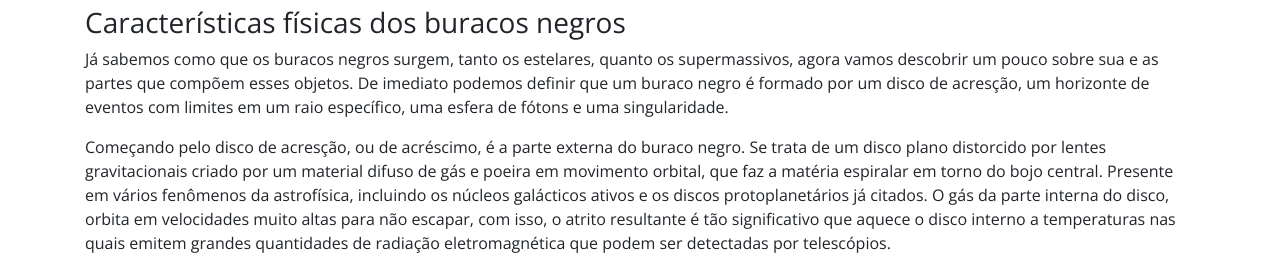
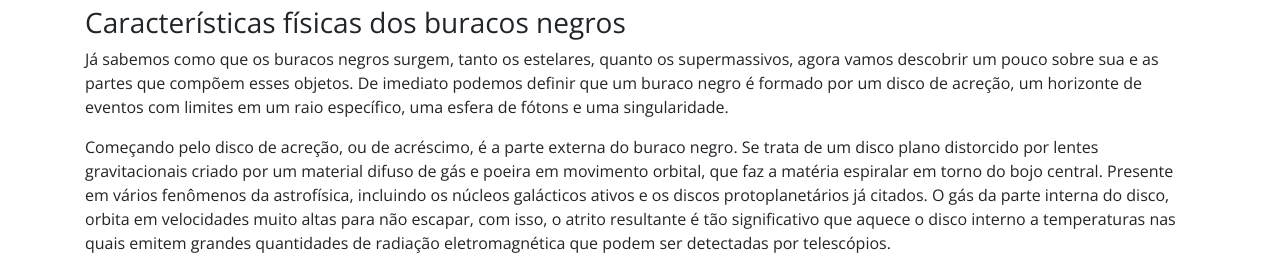
Before and after one commit to sidereus-nuncius/sidereus-nuncius.github.io, a Jekyll site: the page built from _posts/2020-08-10-buracos-negros.md, in a window 1280 px wide and 1400 px high, scrolled down 3207 px. Shown: the part 212-478 px from the top of the window. Built offline with Jekyll 4.4.1, drawn with Linux system fonts in a browser that asks for light colours; nearby versions of some CDN libraries; formulas are drawn with MathJax 3; some of the changed text lies outside the part shown.

Commit message:
editei post bn

```diff
--- a/_posts/2020-08-10-buracos-negros.md
+++ b/_posts/2020-08-10-buracos-negros.md
@@ -14,7 +14,7 @@ tags:
 ---
 
 * * *
-<h5>Um buraco negro não é uma estrela como visto <a href="2020-03-10-o-sol-nossa-estrela-modelo.md">anteriormente</a>, mas um remanescente de estrela, um objeto compacto sem superfície e com um imenso campo gravitacional que o espaço-tempo em seu entorno é deformado a ponto de interferir até mesmo na trajetória da luz. Devido tal concentração de matéria, sua forma e definição só faz sentido no contexto da <em>Relatividade Geral</em>.</h5>
+<h5>Um buraco negro não é uma estrela como visto <a href="../2020-03-10-o-sol-nossa-estrela-modelo.md">anteriormente</a>, mas um remanescente de estrela, um objeto compacto sem superfície e com um imenso campo gravitacional que o espaço-tempo em seu entorno é deformado a ponto de interferir até mesmo na trajetória da luz. Devido tal concentração de matéria, sua forma e definição só faz sentido no contexto da <em>Relatividade Geral</em>.</h5>
 * * *
 
 <center>
@@ -26,7 +26,7 @@ tags:
 
 Os buracos negros são uma parte importante do nosso ecossistema cósmico, mesmo sendo identificado na maioria das vezes como devoradores de estrelas e de intrépidos astronautas que ultrapassam seus limites, quanto mais aprendemos sobre eles, mais parece que devemos ficar felizes por estarem por perto! Por exemplo, os buracos negros supermassivos ajudam a manter as galáxias estáveis, na verdade ao que parece as galáxias mantém todas aquelas estruturas por causa desses objetos exóticos.
 
-De fato, qualquer coisa que ultrapasse os limites de um buraco negro desaparece para sempre, por isso não podemos vê-lo. Mas a verdade é que apenas uma pequena fração da matéria próxima de um buraco negro é puxada, a maior parte fica em seu entorno, como a água quando forma um vórtice ou um redemoinho. A água nunca desce direto pelo ralo. O mesmo ocorre com o gás e a poeira que circunda um buraco negro. Se a matéria não perder sua rotação, ela entrará em órbita em forma de disco ao redor do buraco negro, o chamado disco de acresção, a parte acinzentada da figura 1.
+De fato, qualquer coisa que ultrapasse os limites de um buraco negro desaparece para sempre, por isso não podemos vê-lo. Mas a verdade é que apenas uma pequena fração da matéria próxima de um buraco negro é puxada, a maior parte fica em seu entorno, como a água quando forma um vórtice ou um redemoinho. A água nunca desce direto pelo ralo. O mesmo ocorre com o gás e a poeira que circunda um buraco negro. Se a matéria não perder sua rotação, ela entrará em órbita em forma de disco ao redor do buraco negro, o chamado disco de acreção, a parte acinzentada da figura 1.
 
 Mas o que acontece com a matéria que cai em um buraco negro? Essa pergunta pode ser melhor respondida no contexto da **relatividade geral**, mas podemos dizer que a matéria que cai ao *redor* do buraco negro nunca pode alcançar o próprio buraco negro, a menos que perca momento angular (rotação). Na verdade a matéria que cai é expelida antes de alcançar o próprio buraco negro. Recentemente os astrônomos observaram que o centro da Via-láctea na região de Sgr $A^*$, emitiu-se um brilho intenso, ficando esta 75 vezes mais brilhante que o normal. Quando um buraco negro brilha tão intensamente assim, é o sinal de que algo pode ter chegado perto o suficiente para ser agarrado por seu forte campo gravitacional. Logo os buracos negros não apenas absorvem coisas mas as emitem em forma de radiação. A matéria é expulsa pelos pólos em forma de jatos a velocidades enormes, próximas a da luz. Essa ejeção de matéria pode provocar alguns efeitos adversos, principalmente nos buracos negros supermassivos, interrompendo o crescimento das galáxias ou até mesmo parando o fluxo de gás em direção aos centros dos aglomerados de galáxias.
 
@@ -59,9 +59,9 @@ A galáxia M87 possui mais que o dobro do diâmetro da Via-Láctea, aproximadame
 
 ### Características físicas dos buracos negros
 
-Já sabemos como que os buracos negros surgem, tanto os estelares, quanto os supermassivos, agora vamos descobrir um pouco sobre sua e as partes que compõem esses objetos. De imediato podemos definir que um buraco negro é formado por um disco de acresção, um horizonte de eventos com limites em um raio específico, uma esfera de fótons e uma singularidade.
+Já sabemos como que os buracos negros surgem, tanto os estelares, quanto os supermassivos, agora vamos descobrir um pouco sobre sua e as partes que compõem esses objetos. De imediato podemos definir que um buraco negro é formado por um disco de acreção, um horizonte de eventos com limites em um raio específico, uma esfera de fótons e uma singularidade.
 
-Começando pelo disco de acresção, ou de acréscimo, é a parte externa do buraco negro. Se trata de um disco plano distorcido por lentes gravitacionais criado por um material difuso de gás e poeira em movimento orbital, que faz a matéria espiralar em torno do bojo central. Presente em vários fenômenos da astrofísica, incluindo os núcleos galácticos ativos e os discos protoplanetários já citados. O gás da parte interna do disco, orbita em velocidades muito altas para não escapar, com isso, o atrito resultante é tão significativo que aquece o disco interno a temperaturas nas quais emitem grandes quantidades de radiação eletromagnética que podem ser detectadas por telescópios.
+Começando pelo disco de acreção, ou de acréscimo, é a parte externa do buraco negro. Se trata de um disco plano distorcido por lentes gravitacionais criado por um material difuso de gás e poeira em movimento orbital, que faz a matéria espiralar em torno do bojo central. Presente em vários fenômenos da astrofísica, incluindo os núcleos galácticos ativos e os discos protoplanetários já citados. O gás da parte interna do disco, orbita em velocidades muito altas para não escapar, com isso, o atrito resultante é tão significativo que aquece o disco interno a temperaturas nas quais emitem grandes quantidades de radiação eletromagnética que podem ser detectadas por telescópios.
 
 Depois, temos o horizonte de eventos, um limite do espaço tempo onde a matéria e a luz só podem passar para dentro do buraco negro, não há escape! É também conhecido como ponto de não retorno, tudo que o cruza nunca mais é visto, a não ser se tiver uma velocidade maior que a da luz! Seu nome é bem sugestivo, assim como os objetos desaparecem abaixo do nosso horizonte na Terra, qualquer coisa que ocorra dentro do horizonte de eventos não pode mais interagir com o resto do Universo. A deformação do espaço-tempo é tão intensa nesta região, que o tempo passa mais devagar para quem observa à distância qualquer evento nas proximidades do horizonte de eventos, levando um tempo infinito para alcançar o buraco negro. Porém, um observador indestrutível caindo em direção ao buraco negro, não notará nenhum desses efeitos devido aos princípios da relatividade.
 
@@ -71,8 +71,8 @@ E por fim a singularidade gravitacional, a região onde a curvatura do espaço-t
 
 <center>
  <figure>
-  <img src="/assets/img/bh/partbh.jpg" alt="Trulli" style="width:70%">
-  <figcaption>Fig.3 - Imagem com detalhes das partes que compõem um buraco negro, detalhando a distorção do espaço-tempo. </figcaption>
+<iframe width="900" height="500" src="https://www.youtube.com/embed/l36UkYtq6m0" frameborder="0" allow="accelerometer; autoplay; encrypted-media; gyroscope; picture-in-picture" allowfullscreen></iframe>
+  <figcaption>O video simula um observador distante, olhando acima do plano do disco de acreção - a parte avermelhada circundante. Em torno do buraco negro central, apresenta uma fina circunferência, separa do disco de acreção, marcando a posição da esfera de fótons, dentro da qual fica o horizonte de eventos. A parte que fica mais brilhante a esquerda (parte mais avermelhada), se deve ao fato de estar mais próxima do observador, e circulando em sua direção. Conforme a simulação continua, é possível visualizar por cima do buraco negro e por baixo, passando pelo plano do disco no lado oposto e retornando ao ponto de vista original. </figcaption>
 </figure>
 </center>
 
```
Also changed, not shown: 1 other file.
